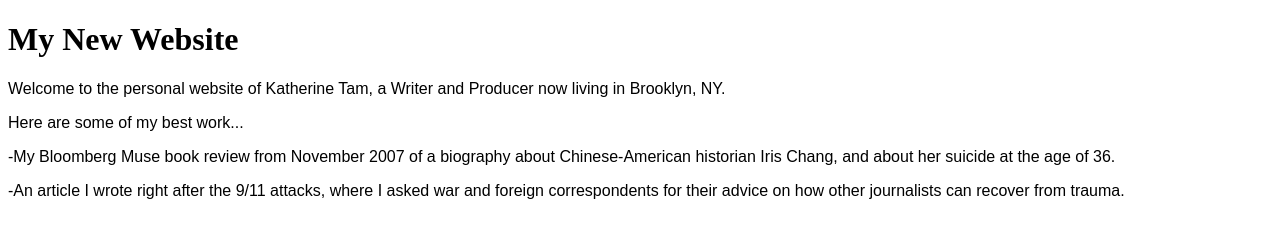
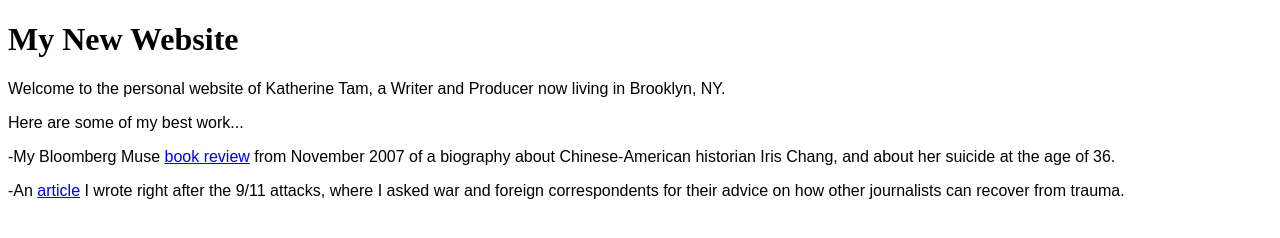
Before and after one commit to katherinetam14/KT-website, a plain HTML site: page index.html in a window 1280 px wide. Drawn offline with Linux system fonts and the light colour scheme.

Commit message:
Update index.html
Added links to my Iris Chang biography book review and my post-9/11 story on journalists surviving trauma.

```diff
--- a/index.html
+++ b/index.html
@@ -17,9 +17,9 @@
 
 <p class="p1">Here are some of my best work...</p>
 
-<p class="p1">-My Bloomberg Muse book review from November 2007 of a biography about Chinese-American historian Iris Chang, and about her suicide at the age of 36.</p>
+<p class="p1">-My Bloomberg Muse <a href="https://github.com/katherinetam14/kt-website/irischang.pdf">book review</a> from November 2007 of a biography about Chinese-American historian Iris Chang, and about her suicide at the age of 36.</p>
 
-<p class="p1">-An article I wrote right after the 9/11 attacks, where I asked war and foreign correspondents for their advice on how other journalists can recover from trauma.</p>
+<p class="p1">-An <a href="https://github.com/katherinetam14/kt-website/trauma.pdf">article</a> I wrote right after the 9/11 attacks, where I asked war and foreign correspondents for their advice on how other journalists can recover from trauma.</p>
 
 </body>
 </html>
```
